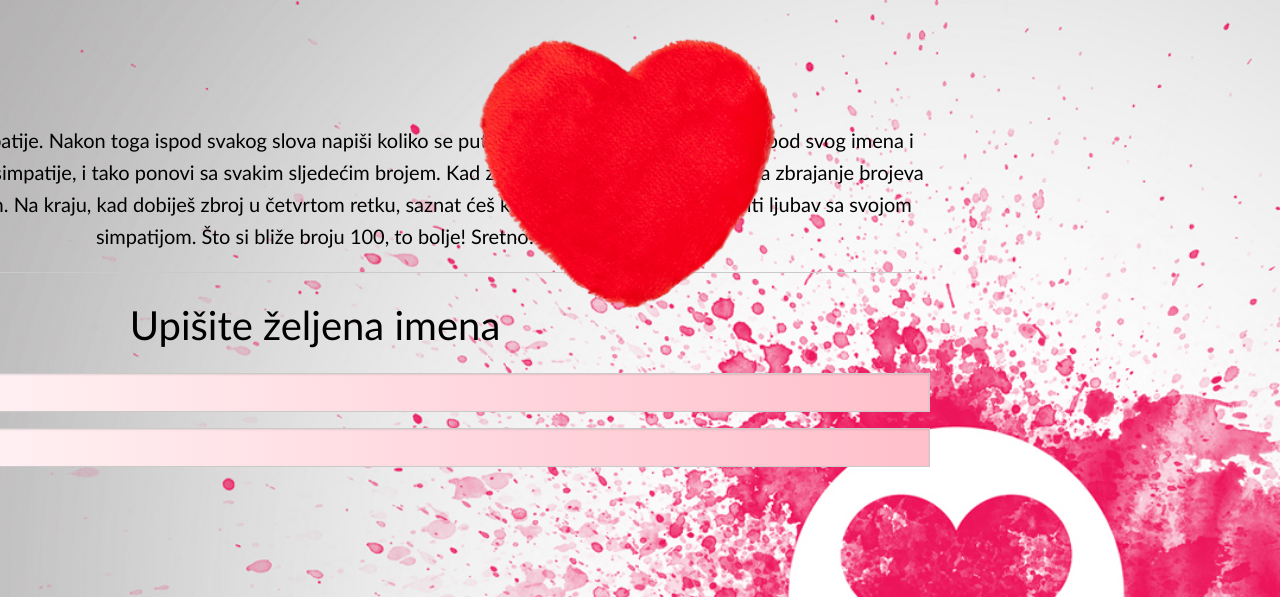
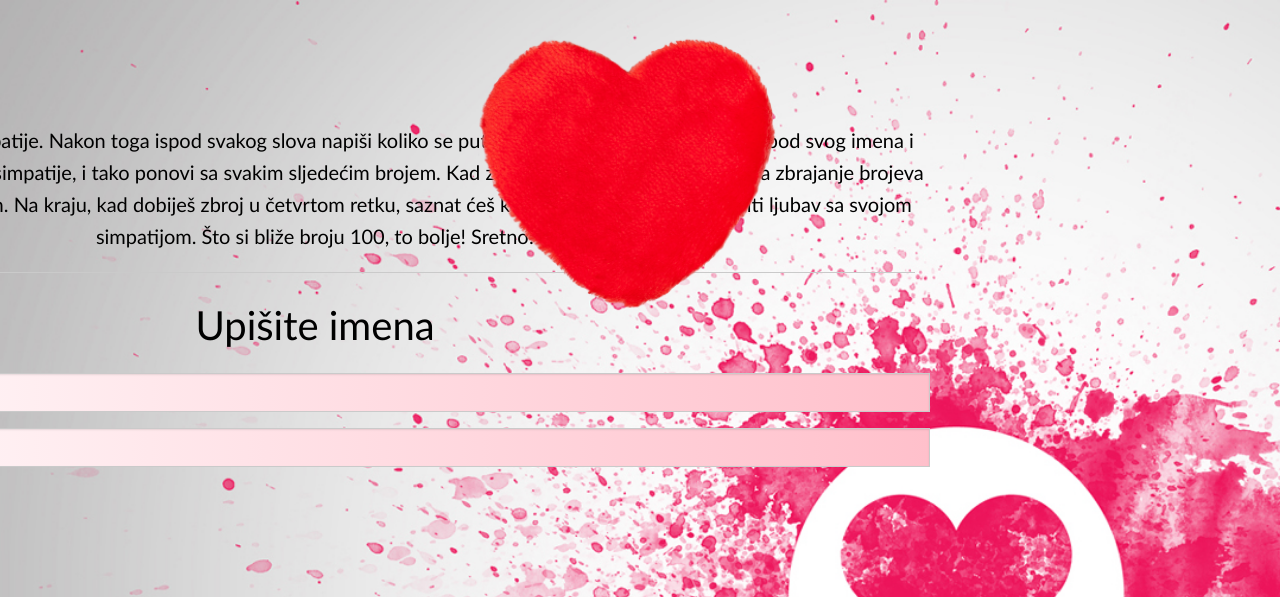
Before and after one commit to Filip-Janjesic/Ljubavni-kalkulator, a PHP site: page / in a window 1280 px wide; the page is wider, and only the part inside the window is pictured. Shown: the top 597 px of that part. Run offline with PHP 8.4, Linux system fonts and the light colour scheme; some libraries are stand-ins or nearby versions; some web fonts are replaced.

Commit message:
Update index.php

```diff
--- a/index.php
+++ b/index.php
@@ -16,7 +16,8 @@
   <div class="login-box" style="margin-top: 100px; margin-left:-300px; margin-right:350px;">
   <div class="row">
      <div class="text1">
-               <p>Napiši svoje ime i ime svoje simpatije.
+               <p>
+                 Napiši svoje ime i ime svoje simpatije.
                  Nakon toga ispod svakog slova napiši koliko se puta
                  ono ponavlja. Svaki prvi broj ispod svog imena i
                  posljednji broj ispod imena tvoje simpatije, i tako
@@ -30,7 +31,7 @@
             </div>
             <hr>
     <div class="large-12 columns">
-        <h4 class="text-center"><p>Upišite željena imena</p></h4>
+        <h4 class="text-center"><p>Upišite imena</p></h4>
         <form action="" method="post">
       <div class="inputs">
         <div class="row">
```
